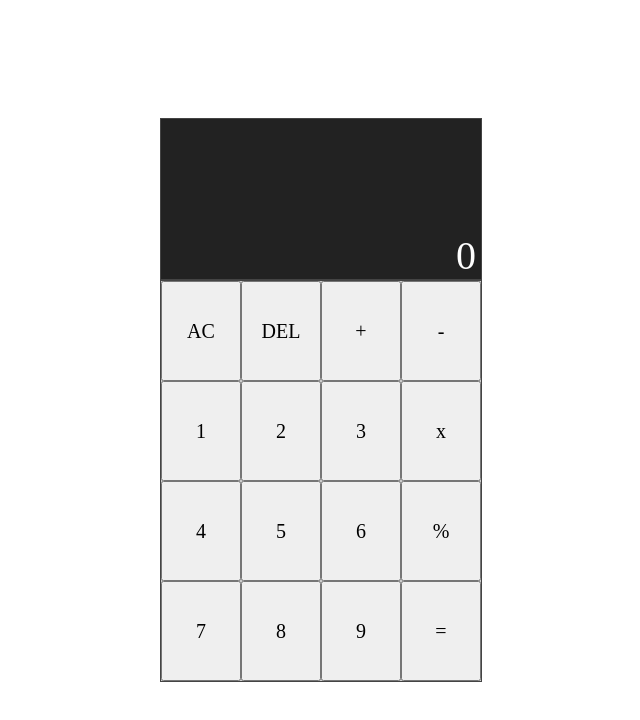
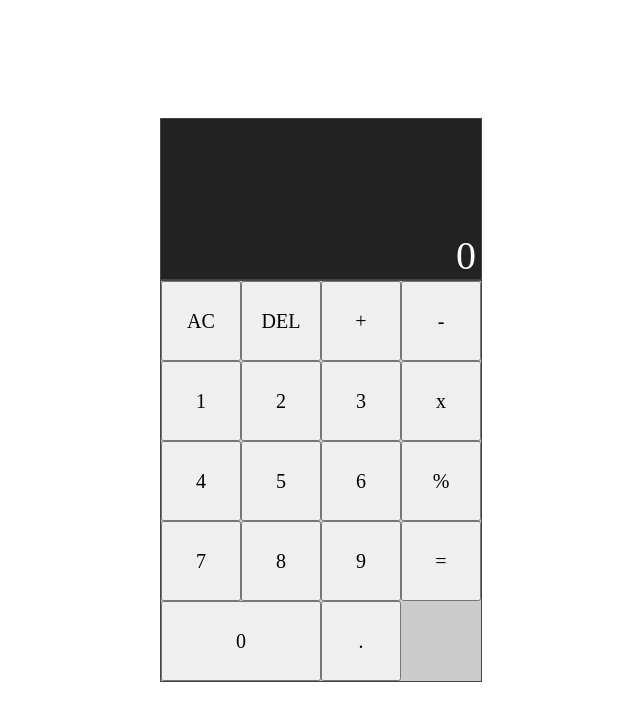
Before and after one commit to Andres191200/ReactCalculator, a React (Create React App) app: page / in a window 1280 px wide. Shown: the top 720 px of the page, without its empty margins (319-959 px from the left). Built offline with nearby package versions, Linux system fonts and the light colour scheme.

Commit message:
fixed it was possible to add zeros when starting the calculator if you didn`t do any operation and the visor reflects `0`, you could add more zeros, which is bad

```diff
--- a/src/App.css
+++ b/src/App.css
@@ -60,7 +60,7 @@ table {
 .calculator-container{
   display:grid;
   grid-template-columns: repeat(4,1fr);
-  grid-template-rows: repeat(4,1fr);
+  grid-template-rows: repeat(5,1fr);
   background:#CCC;
   height:400px;
   min-width:25%;
@@ -105,3 +105,7 @@ table {
   background:#9fadff;
   transition:.3s;
 }
+
+.span-two{
+  grid-column: span 2;
+}
--- a/src/App.js
+++ b/src/App.js
@@ -16,6 +16,30 @@ export const ACTIONS = {
 const reducer = (state, {type, payload}) =>{
   switch(type){
     case ACTIONS.ADD_DIGIT : {
+      if((payload.digit === '0' && state.firstNumber === '0')){
+        return{
+          firstNumber: null
+        }
+      }
+      if(payload.digit === '.' && !state.firstNumber){
+        return state;
+      }
+      if(state.operator){
+        if(payload.digit === '.' && !state.secondNumber){
+          return state;
+        }
+      }
+
+      //CHECKING IF FIRST AND SECOND NUMBER HAS "." OPERATOR
+      if(payload.digit === '.' && (state.firstNumber.includes(".")) && !state.operator){
+        return state;
+      }
+      if(state.secondNumber){ //ONLY IF SECOND NUMBER EXISTS, THEN IT CHECKS FOR "." CHARACTER
+        if((payload.digit === '.' && state.secondNumber.includes(".")) && state.operator){
+          return state;
+        }
+      }
+
       if(EVALUATED && !state.operator){
         return state;
       }
@@ -127,6 +151,9 @@ function App() {
         <DigitButton dispatch={dispatch} digit="9"></DigitButton>
 
         <button className="calc-button" onClick={() => dispatch({type:ACTIONS.EVALUATE})}>=</button>
+
+        <DigitButton span={'span-two'} dispatch={dispatch} digit="0"></DigitButton>
+        <DigitButton dispatch={dispatch} digit="."></DigitButton>
       </div>
     </div>
   );
--- a/src/components/digitButton.jsx
+++ b/src/components/digitButton.jsx
@@ -1,8 +1,8 @@
 import {ACTIONS} from '../App';
 
-const digitButton = ({digit, dispatch}) =>{
+const digitButton = ({digit, dispatch, span}) =>{
     return(
-    <button className="calc-button" onClick={() => dispatch({type:ACTIONS.ADD_DIGIT, payload:{digit}})}>{digit}</button>
+    <button className={"calc-button "+span} onClick={() => dispatch({type:ACTIONS.ADD_DIGIT, payload:{digit}})}>{digit}</button>
     )
 }
 
--- a/src/components/digitOperator.jsx
+++ b/src/components/digitOperator.jsx
@@ -2,7 +2,7 @@ import {ACTIONS} from '../App';
 
 const digitOperator = ({operator, dispatch}) =>{
     return(
-    <button className="calc-button" onClick={() => dispatch({type: ACTIONS.ADD_OPERATOR, payload:{operator}})}>{operator}</button>
+        <button className="calc-button" onClick={() => dispatch({type: ACTIONS.ADD_OPERATOR, payload:{operator}})}>{operator}</button>
     )
 }
 
```
